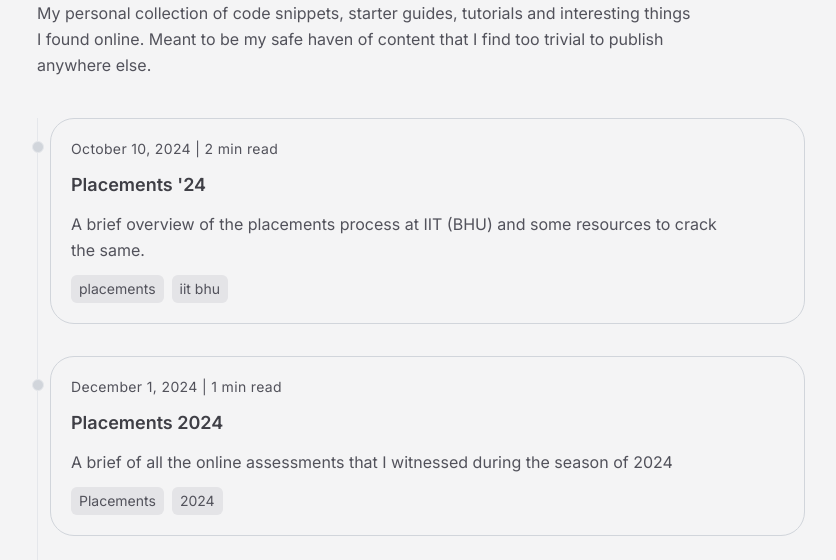
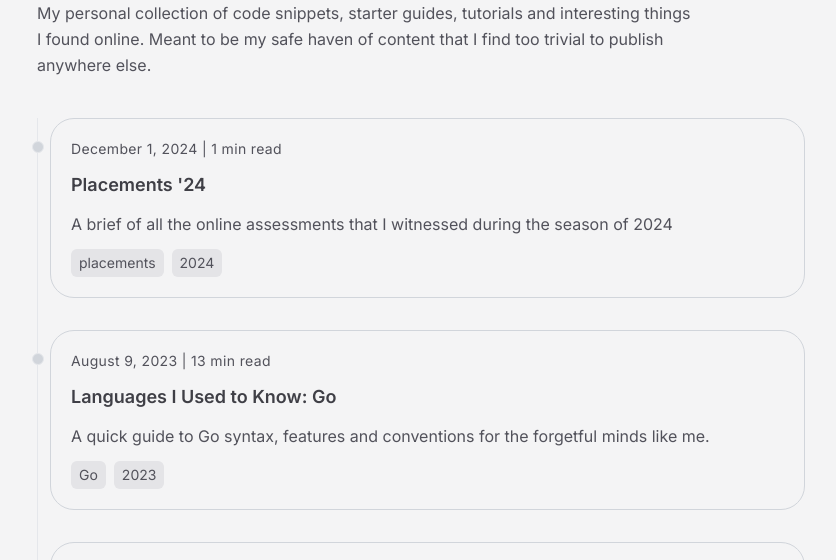
Before and after one commit to EshaanAgg/web, an Astro site: page /blog in a window 1280 px wide. Shown: the part 208-768 px from the top of the page, without its empty margins (219-1055 px from the left). Built offline with nearby package versions, Linux system fonts and the light colour scheme; Astro itself is replaced by a stand-in of ours; some packages are replaced by stand-ins of ours.

Commit message:
fix double placement blog card

```diff
--- a/src/content/blog/placements.md
+++ b/src/content/blog/placements.md
@@ -1,10 +1,10 @@
 ---
-title: "Placements 2024"
+title: "Placements '24"
 description: A brief of all the online assessments that I witnessed during the season of 2024
 pubDate: 2024-12-01
 updatedDate: 2024-12-01
 draft: false
-tags: ["Placements", "2024"]
+tags: ["placements", "2024"]
 pinned: true
 ---
 
--- a/src/pages/blog/index.astro
+++ b/src/pages/blog/index.astro
@@ -25,19 +25,6 @@ const posts = (await getCollection("blog"))
     return Number(b.data.pinned) - Number(a.data.pinned);
   });
 
-const additionalBlogCards = [
-  {
-    title: "Placements '24",
-    pubDate: new Date("2024-10-10"),
-    description:
-      "A brief overview of the placements process at IIT (BHU) and some resources to crack the same.",
-    url: "/blog/placements",
-    draft: false,
-    readingTime: "2 min read",
-    tags: ["placements", "iit bhu"],
-  },
-];
-
 const title = "Blog | Eshaan Aggarwal";
 const description =
   "My personal collection of code snippets, starter guides, tutorials and interesting things I found online. Meant to be my safe haven of content that I find too trivial to publish anywhere else.";
@@ -57,20 +44,7 @@ const description =
       </div>
     ) : (
       <ul class="flex flex-col gap-8 sm:border-l sm:dark:border-zinc-800">
-        {/* Additional Special Blogs */}
-        {additionalBlogCards.map((post) => (
-          <BlogCard
-            title={post.title}
-            pubDate={post.pubDate}
-            description={post.description}
-            url={post.url}
-            readingTime={post.readingTime}
-            tags={post.tags}
-            draft={post.draft}
-          />
-        ))}
-
-        {/* Regular blog cards */}
+        {/* Blog cards */}
         {posts.map((post) => (
           <BlogCard
             title={post.data.title}
```
